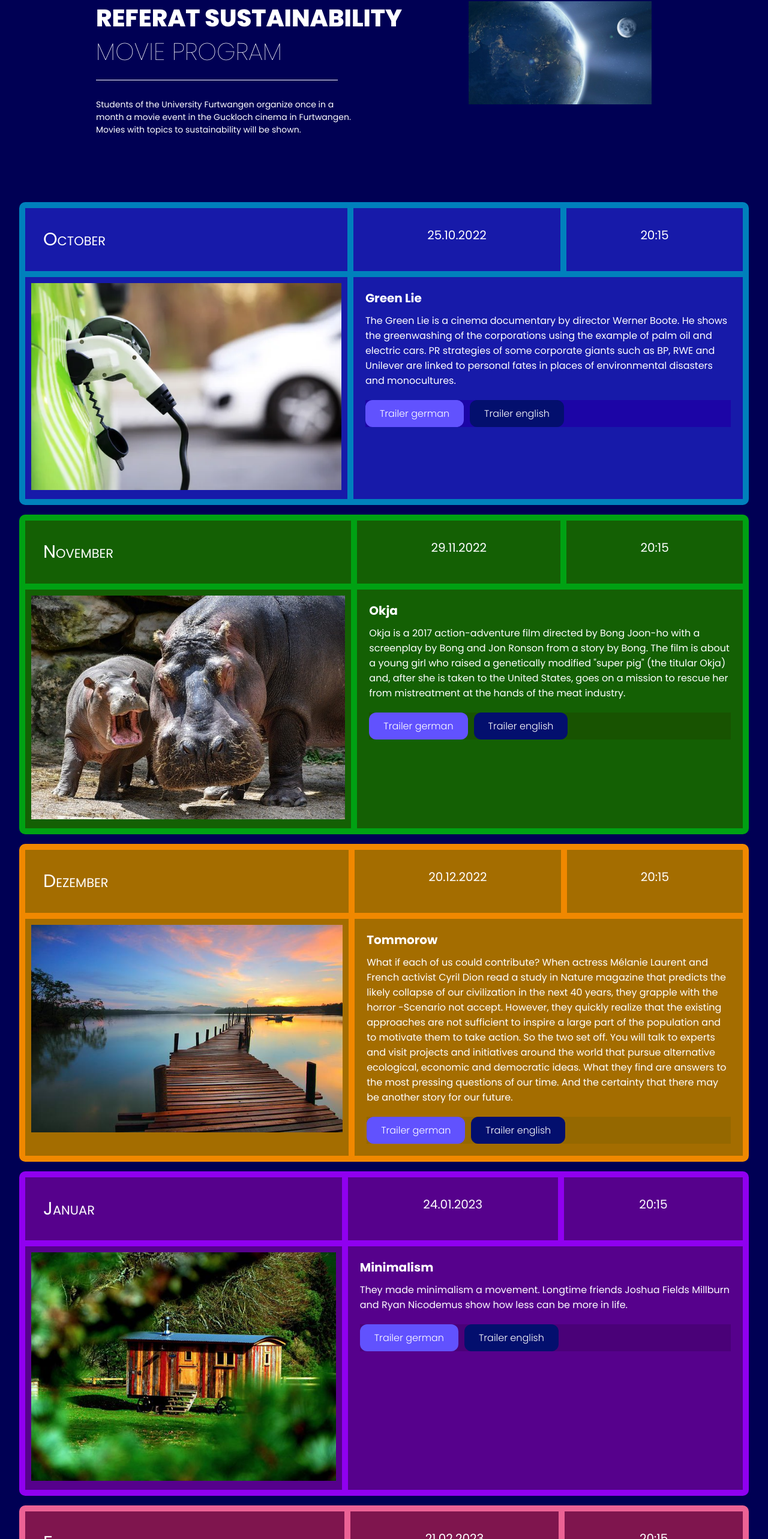
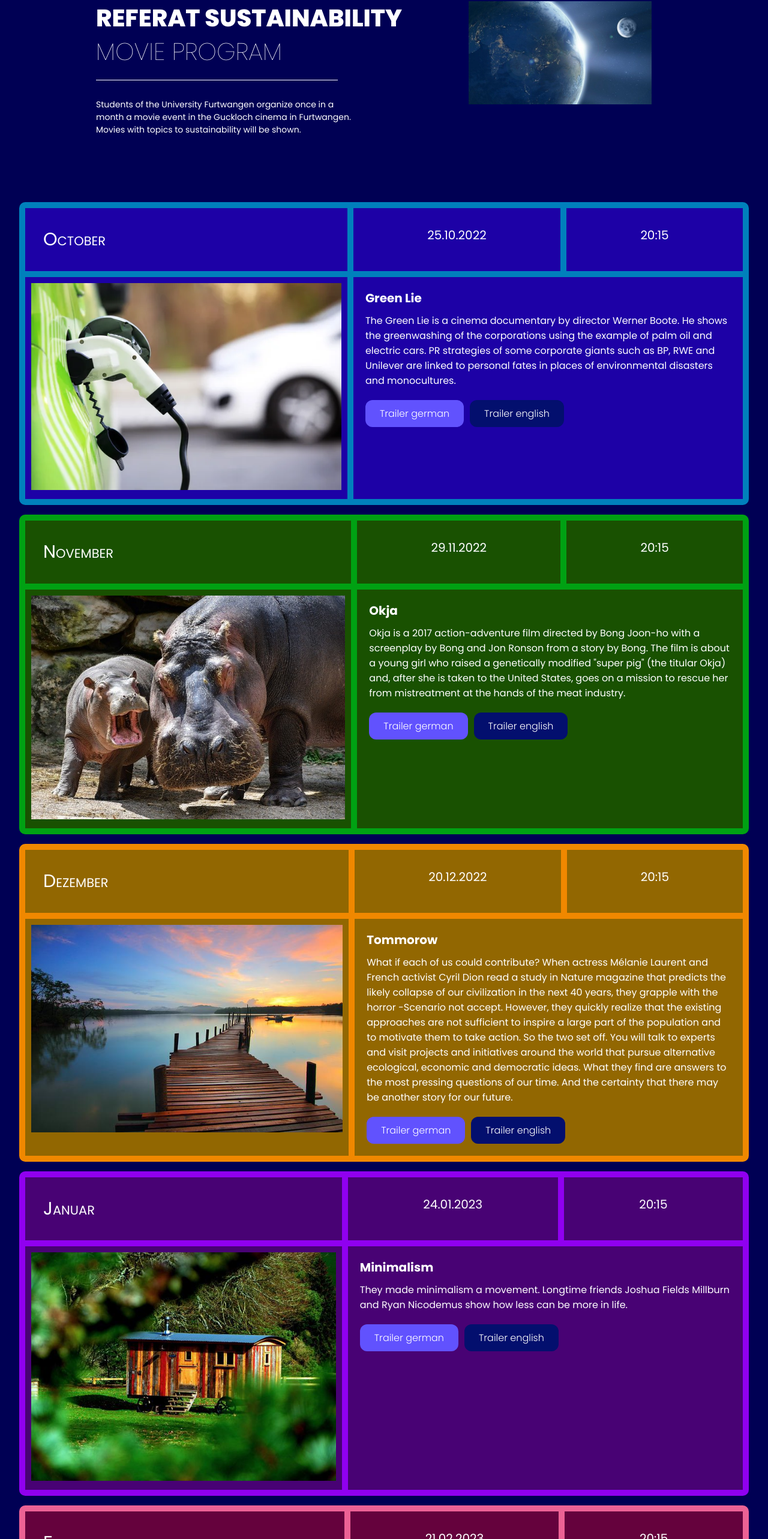
Before and after one commit to MoreenRach/singlepage, a React (Create React App) app: page / in a window 1280 px wide. Shown: the part 178-2744 px from the top of the page at 60% size. Built offline with nearby package versions, Linux system fonts and the light colour scheme.

Commit message:
improving button design

```diff
--- a/src/components/UI/Button/Button.css
+++ b/src/components/UI/Button/Button.css
@@ -2,7 +2,7 @@ a {
     color: rgb(255, 255, 255);
     text-decoration: none;
     font-size: 16px;
-    font-weight: 300;
+    font-weight: 500;
     margin-right: 1rem;
 }
 
@@ -21,3 +21,8 @@ a.btn-dark {
 a.btn-light {
     background: rgb(97, 82, 254);
 }
+a.btn:hover {
+    background-color: rgb(255, 183, 0);
+    color: black;
+    font-weight: 500;
+}
--- a/src/components/header/Header.css
+++ b/src/components/header/Header.css
@@ -25,7 +25,7 @@ h1 span:nth-child(2) {
 .header h1:after {
     content: "";
     position: absolute;
-    left:0;
+    left: 0;;
     bottom:0;
     width: 65%;
     height: 1px;
--- a/src/components/movie1/Movie1.css
+++ b/src/components/movie1/Movie1.css
@@ -20,7 +20,7 @@
 }
 
 .grid-container1 div {
-  background-color: rgba(29, 1, 166, 0.8);
+  background-color: rgba(29, 1, 166);
 }
 
 .item1 {
@@ -70,4 +70,5 @@
 
 .but {
   display: flex;
+
 }
--- a/src/components/movie2/Movie2.css
+++ b/src/components/movie2/Movie2.css
@@ -14,5 +14,5 @@
 }
 
 .grid-container2 div {
-  background-color: rgba(25, 81, 1, 0.8);
+  background-color: rgba(25, 81, 1);
 }
--- a/src/components/movie3/Movie3.css
+++ b/src/components/movie3/Movie3.css
@@ -14,5 +14,5 @@
   }
 
   .grid-container3 div {
-    background-color: rgba(146, 103, 1, 0.8);
+    background-color: rgba(146, 103, 1);
   }
--- a/src/components/movie4/Movie4.css
+++ b/src/components/movie4/Movie4.css
@@ -14,5 +14,5 @@
   }
 
   .grid-container4 div {
-    background-color: rgba(72, 2, 116, 0.8);
+    background-color: rgba(72, 2, 116);
   }
--- a/src/components/movie5/Movie5.css
+++ b/src/components/movie5/Movie5.css
@@ -14,7 +14,7 @@
   }
 
   .grid-container5 div {
-    background-color: rgba(101, 2, 61, 0.8);
+    background-color: rgba(101, 2, 61);
   }
 
   .but {
```
Also changed, not shown: src/components/navbar/Navbar.css (line endings or trailing spaces).
